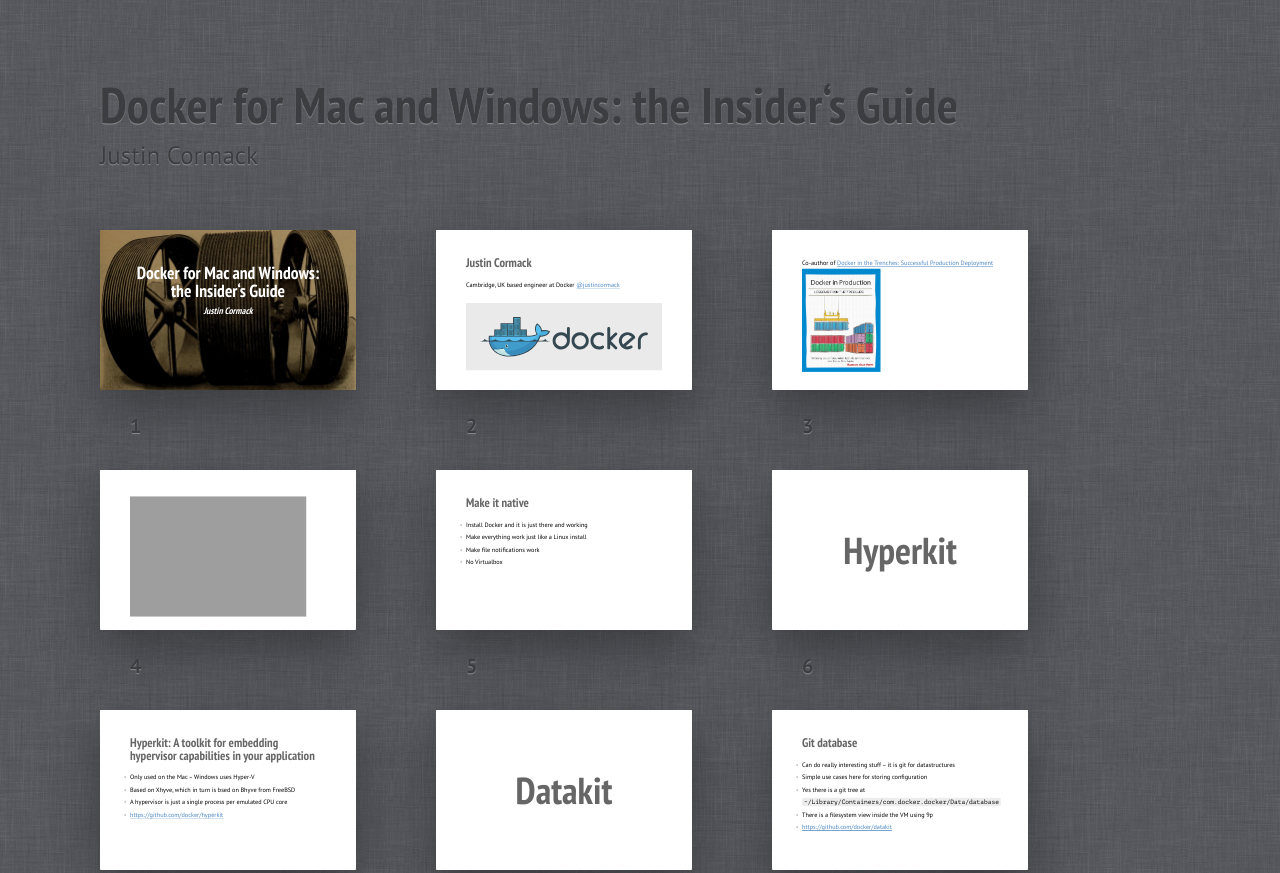
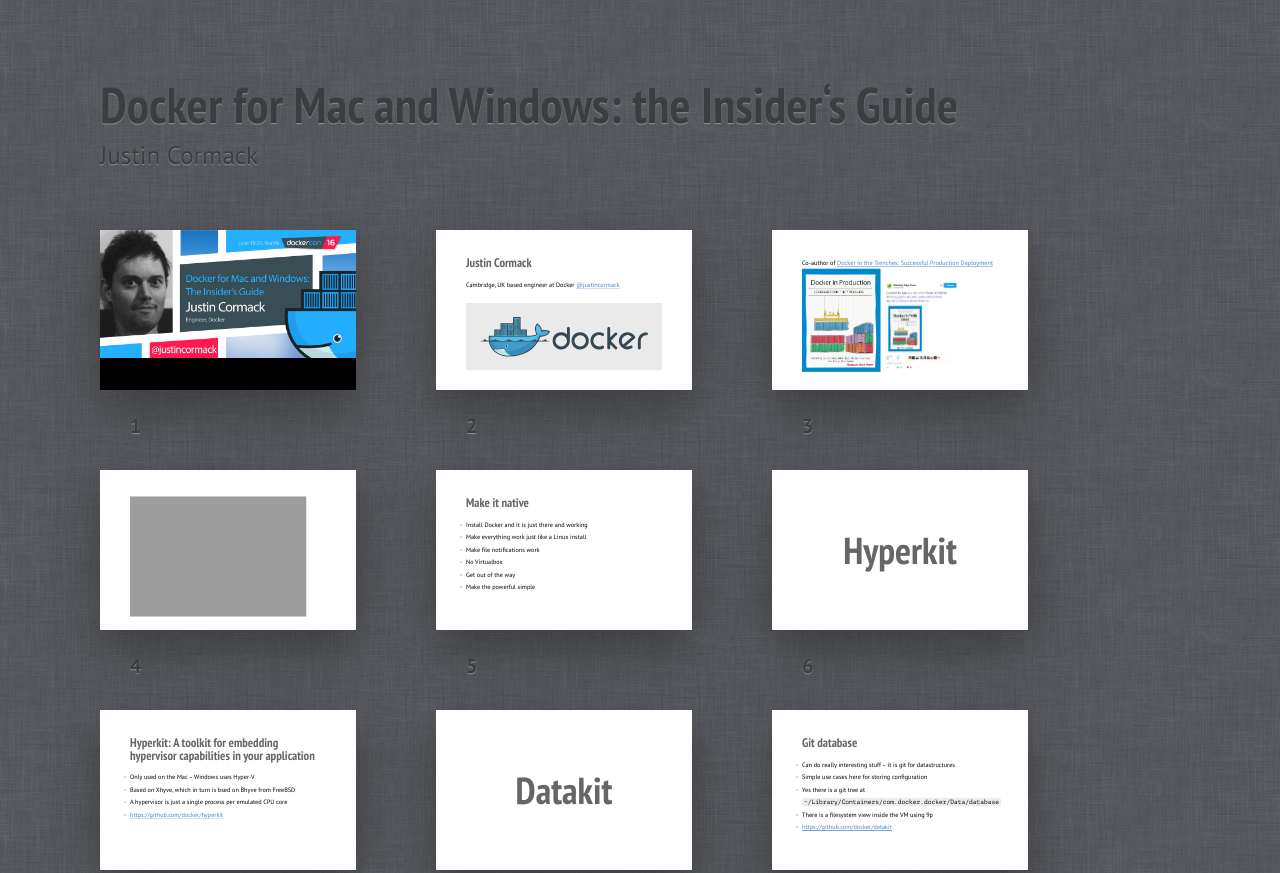
Before and after one commit to justincormack/dockercon2016, a plain HTML site: page index.html in a window 1280 px wide. Shown: the top 873 px of the page. Drawn offline with Linux system fonts and the light colour scheme; grey boxes are pictures that could not be loaded.

Commit message:
more updates
Signed-off-by: Justin Cormack <justin.cormack@docker.com>

```diff
--- a/index.html
+++ b/index.html
@@ -16,9 +16,7 @@
 		<p>Justin Cormack</p>
 	</header>
 	<section class="slide cover" id="Cover"><div>
-		<h2>Docker for Mac and Windows: the Insider‘s Guide</h2>
-		<h2 style="font-weight:normal; font-size: 150%"><em>Justin Cormack</em></h2>
-		<img src="pictures/steampowerstation.jpg" alt="" width="100%">
+		<img src="pictures/justin_cormack.png" alt="" width="100%">
 		<!--
 			To apply styles to the certain slides
 			set slide ID to get needed elements
@@ -75,6 +73,7 @@
 50% discount code <a href="https://gum.co/lQGH/softwarecircus">https://gum.co/lQGH/softwarecircus</a-->
 <br/>
 <a href="https://www.safaribooksonline.com/library/view/docker-in-the/9781939902184/" class="linked"><img src="pictures/docker_cover.png" width="40%"/></a>
+<img src="pictures/bookchinese.png" width="40%"/>
 </div>
 </section>
 
@@ -97,6 +96,8 @@
 	<li>Make everything work just like a Linux install
 	<li>Make file notifications work
 	<li>No Virtualbox
+	<li>Get out of the way
+	<li>Make the powerful simple
 <ul>
 </div>
 </section>
```
Also changed, not shown: pictures/bookchinese.png (added), pictures/justin_cormack.jpeg (added), pictures/justin_cormack.png (added).
